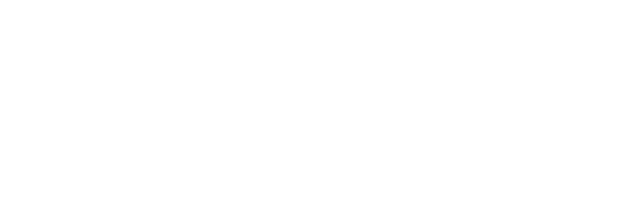
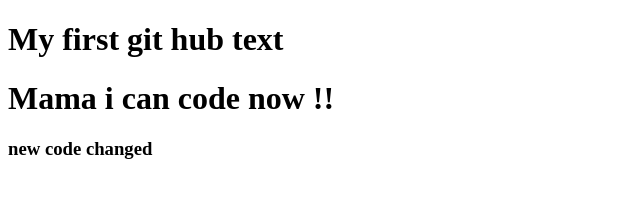
Before and after one commit to Mahin333/My-first-repo, a plain HTML site: page index.html in a window 1280 px wide. Shown: the whole page, without its empty margins (0-640 px from the left). Drawn offline with Linux system fonts and the light colour scheme.

Commit message:
header is here

```diff
--- a/index.html
+++ b/index.html
@@ -7,6 +7,8 @@
     <title>My first github repo</title>
 </head>
 <body>
-
+    <h1>My first git hub text </h1>
+<h1>Mama i can code now !!</h1>
+<h3>new code changed</h3>
 </body>
 </html>
```
